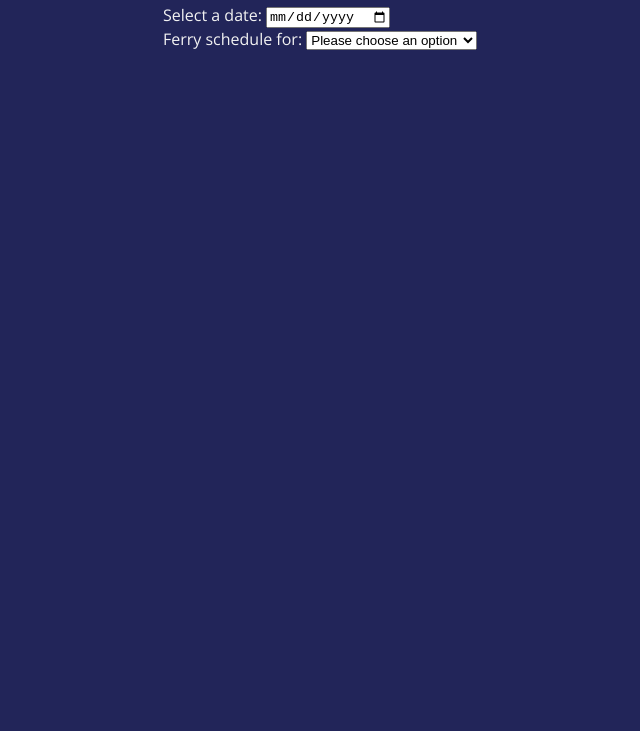
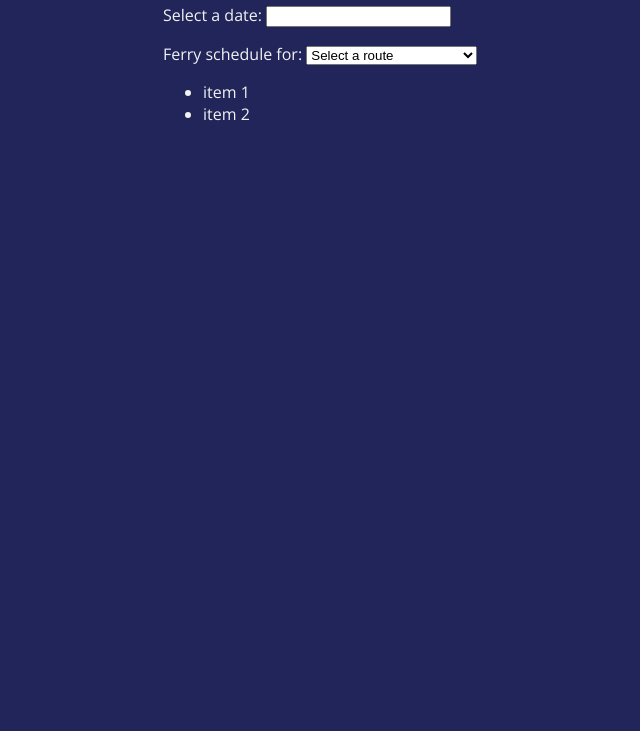
Before and after one commit to rabrigo/ferry-api-proxy, a website: page public/index.html in a window 1280 px wide. Shown: the part 69-800 px from the top of the page, without its empty margins (227-867 px from the left). Drawn offline with nearby package versions, Linux system fonts and the light colour scheme.

Commit message:
test menu

```diff
--- a/public/index.html
+++ b/public/index.html
@@ -7,19 +7,21 @@
     <link rel="preconnect" href="https://fonts.googleapis.com">
     <link rel="preconnect" href="https://fonts.gstatic.com" crossorigin>
     <link rel="stylesheet" href="./style.css">
+    <link rel="stylesheet" href="//code.jquery.com/ui/1.13.2/themes/base/jquery-ui.css">
     <link href="https://fonts.googleapis.com/css2?family=Open+Sans:wght@300&display=swap" rel="stylesheet">
     <title>Ferry Friend</title>
 </head>
 <body>
     <section id="center-display">
         <h1 id="main-header">Ferry Friend</h1>
-        <form>
+        <!-- <form>
             <label for="date-picker">Select a date:</label>
             <input type="date" id="date-picker">
-        </form>
-        <label for="terminals-list">Ferry schedule for: </label>
-        <select name="terminals-list" id="terminals-list">
-            <option selected disabled hidden>Please choose an option</option>
+        </form> -->
+        <p>Select a date: <input type="text" id="date-picker"></p>
+        <label for="routes-list">Ferry schedule for: </label>
+        <select name="routes-list" id="routes-list">
+            <option selected disabled hidden>Select a route</option>
             <option value="3-7">Bainbridge to Seattle</option>
             <option value="4-7">Bremerton to Seattle</option>
             <option value="8-12">Edmonds to Kingston</option>
@@ -29,9 +31,15 @@
             <option value="7-4">Seattle to Bremerton</option>
             <option value="20-9">Southworth to Fauntleroy</option>
         </select>
+        <ul id="menu">
+            <li><div>item 1</div></li>
+            <li><div>item 2</div></li>
+        </ul>
         <h2 id="date-render" class="hidden"></h2>
         <ul id="ferry-times" class="hidden"></ul>
     </section>
+    <script src="https://code.jquery.com/jquery-3.6.0.js"></script>
+    <script src="https://code.jquery.com/ui/1.13.2/jquery-ui.js"></script>
     <script src="./main.js"></script>
 </body>
 </html>
```
